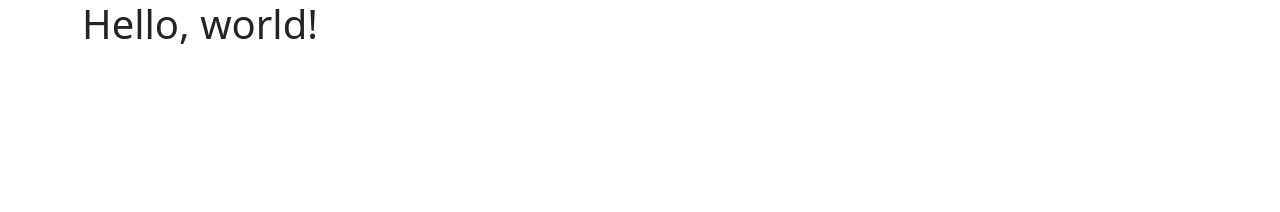
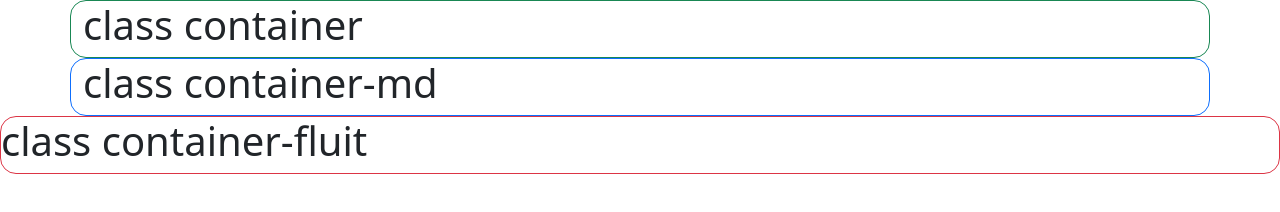
Before and after one commit to Eduardoqro/yasueltanos, a plain HTML site: page web7/CDN/index.html in a window 1280 px wide. Drawn offline with nearby package versions, Linux system fonts and the light colour scheme.

Commit message:
style:uso de contenedores

```diff
--- a/web7/CDN/index.html
+++ b/web7/CDN/index.html
@@ -7,9 +7,16 @@
     <link href="https://cdn.jsdelivr.net/npm/bootstrap@5.2.1/dist/css/bootstrap.min.css" rel="stylesheet" integrity="sha384-iYQeCzEYFbKjA/T2uDLTpkwGzCiq6soy8tYaI1GyVh/UjpbCx/TYkiZhlZB6+fzT" crossorigin="anonymous">
   </head>
   <body>
-    <div class="container">
-        <h1>Hello, world!</h1>
-    </div>
+  <div class="container border border-success border-1 rounded-4">
+    <h1>class container</h1>
+  </div>
+   <div class="container-md border border-primary border-1 rounded-4">
+     <h1>class container-md</h1>
+  </div>
+  <div class="container-fluit border border-danger border-1 rounded-4">
+    <h1>class container-fluit</h1>
+  </div>
+
     <script src="https://cdn.jsdelivr.net/npm/bootstrap@5.2.1/dist/js/bootstrap.bundle.min.js" integrity="sha384-u1OknCvxWvY5kfmNBILK2hRnQC3Pr17a+RTT6rIHI7NnikvbZlHgTPOOmMi466C8" crossorigin="anonymous"></script>
   </body>
 </html>
```
